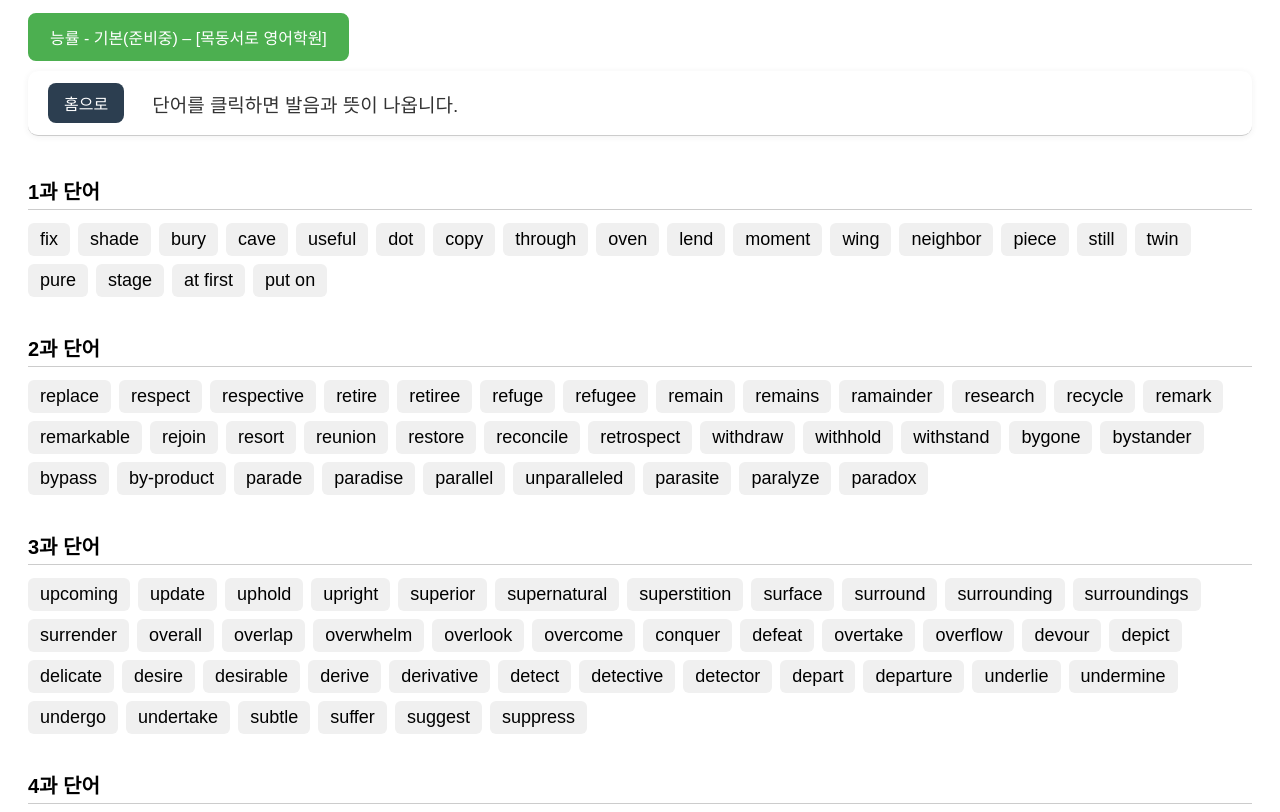
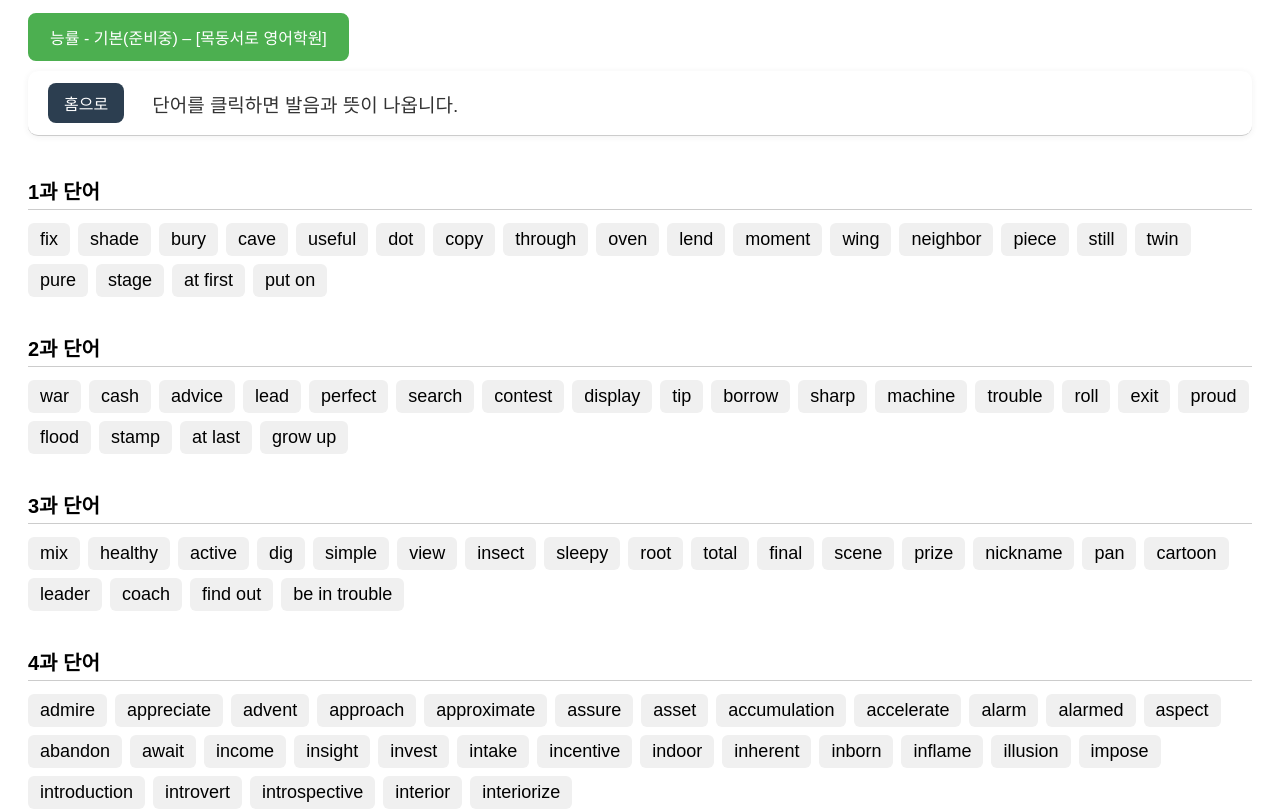
Before and after one commit to nmyway77/wordbasic-e, a plain HTML site: page index.html in a window 1280 px wide. Shown: the top 812 px of the page. Drawn offline with Linux system fonts and the light colour scheme.

Commit message:
Update index.html

```diff
--- a/index.html
+++ b/index.html
@@ -111,82 +111,47 @@
 { word: 'at first', meaning: '처음에는' },
 { word: 'put on', meaning: '-을 입다   신다   쓰다' },
       { heading: '2과 단어' },
-{ word: 'replace', meaning: '교체하다, 대신하다, 대체하다' },
-{ word: 'respect', meaning: '존경하다, 존중하다/ 존경, 경의' },
-{ word: 'respective', meaning: '각자의' },
-{ word: 'retire', meaning: '은퇴하다, 후퇴하다' },
-{ word: 'retiree', meaning: '은퇴자, 퇴직자' },
-{ word: 'refuge', meaning: '도피처, 피난처' },
-{ word: 'refugee', meaning: '난민, 망명자' },
-{ word: 'remain', meaning: '남아있다, 계속 –이다.' },
-{ word: 'remains', meaning: '나머지, 유적' },
-{ word: 'ramainder', meaning: '나머지' },
-{ word: 'research', meaning: '연구, 조사/ 연구하다, 조사하다' },
-{ word: 'recycle', meaning: '재활용하다, 재생하다' },
-{ word: 'remark', meaning: '논평, 말/ 논평하다, 발언하다, 주목하다' },
-{ word: 'remarkable', meaning: '놀랄 만한, 주목할 만한.' },
-{ word: 'rejoin', meaning: '다시 합류하다, 재가입하다' },
-{ word: 'resort', meaning: '수단, 휴양지/ 의지하다, 자주 가다' },
-{ word: 'reunion', meaning: '재결합, 재회, 모임' },
-{ word: 'restore', meaning: '복원하다, 복구하다, 회복시키다' },
-{ word: 'reconcile', meaning: '화해시키다, 조화시키다' },
-{ word: 'retrospect', meaning: '돌이켜보다, 추억하다/ 추억, 회상' },
-{ word: 'withdraw', meaning: '물러나게 하다, 취소하다, 철수하다' },
-{ word: 'withhold', meaning: '억제하다, 주지 않다.' },
-{ word: 'withstand', meaning: '견뎌내다, 버티다' },
-{ word: 'bygone', meaning: '지나간, 과거의' },
-{ word: 'bystander', meaning: '구경꾼, 방관자' },
-{ word: 'bypass', meaning: '우회도로, 우회하다' },
-{ word: 'by-product', meaning: '부산물, 부작용' },
-{ word: 'parade', meaning: '행진, 퍼레이드/ 행진하다' },
-{ word: 'paradise', meaning: '낙원, 천국, 파라다이스' },
-{ word: 'parallel', meaning: '나란한, 평행한, 비슷한' },
-{ word: 'unparalleled', meaning: '비할 데 없는' },
-{ word: 'parasite', meaning: '기생충, 기생동물/식물' },
-{ word: 'paralyze', meaning: '마비시키다, 쓸모없게 만들다' },
-{ word: 'paradox', meaning: '역설, 모순' },
+{ word: 'war', meaning: '전쟁' },
+{ word: 'cash', meaning: '현금   현찰' },
+{ word: 'advice', meaning: '충고   조언' },
+{ word: 'lead', meaning: '안내하다   지도하다   이끌다' },
+{ word: 'perfect', meaning: '완벽한    꼭 알맞은' },
+{ word: 'search', meaning: '찾다 수색하다    찾기  수색' },
+{ word: 'contest', meaning: '대회  콘테스트' },
+{ word: 'display', meaning: '전시하다  진열하다' },
+{ word: 'tip', meaning: '뾰족한 끝   팁  봉사료   조언' },
+{ word: 'borrow', meaning: '빌리다' },
+{ word: 'sharp', meaning: '날카로운  뾰족한' },
+{ word: 'machine', meaning: '기계' },
+{ word: 'trouble', meaning: '어려움    문제' },
+{ word: 'roll', meaning: '구르다    굴리다      통  두르마리' },
+{ word: 'exit', meaning: '출구     나가다   퇴장하다' },
+{ word: 'proud', meaning: '자랑스러워하는  자랑스러운   거만한' },
+{ word: 'flood', meaning: '홍수' },
+{ word: 'stamp', meaning: '우표    도장' },
+{ word: 'at last', meaning: '마침내' },
+{ word: 'grow up', meaning: '자라다   성장하다' },
       { heading: '3과 단어' },
-{ word: 'upcoming', meaning: '다가오는, 곧 있을' },
-{ word: 'update', meaning: '갱신하다, 업데이트하다/ 갱신, 업데이트' },
-{ word: 'uphold', meaning: '지지하다, 유지시키다' },
-{ word: 'upright', meaning: '똑바른, 수직의/ 똑바로, 꼿꼿이' },
-{ word: 'superior', meaning: '우월한, 우수한/ 선배, 상급자' },
-{ word: 'supernatural', meaning: '초자연적인, 불가사의한' },
-{ word: 'superstition', meaning: '미신' },
-{ word: 'surface', meaning: '표면, 수면/ 표면의, 외관의/ 수면으로 올라오다' },
-{ word: 'surround', meaning: '에워싸다, 둘러싸다' },
-{ word: 'surrounding', meaning: '인근의, 주위의' },
-{ word: 'surroundings', meaning: '환경' },
-{ word: 'surrender', meaning: '넘겨주다, 항복하다/ 항복, 굴복' },
-{ word: 'overall', meaning: '전반적인/ 전반적으로/ 작업복' },
-{ word: 'overlap', meaning: '겹치다, 포개다/ 겹침, 중복' },
-{ word: 'overwhelm', meaning: '압도하다, 제압하다, 사로잡히다' },
-{ word: 'overlook', meaning: '못 보고 넘어가다, 간과하다' },
-{ word: 'overcome', meaning: '극복하다, 이기다' },
-{ word: 'conquer', meaning: '정복하다, 이기다' },
-{ word: 'defeat', meaning: '패배시키다, 이기다' },
-{ word: 'overtake', meaning: '따로잡다, 앞지르다' },
-{ word: 'overflow', meaning: '넘치다, 물에 잠기게 하다/ 넘쳐흐른 물, 범람' },
-{ word: 'devour', meaning: '게걸스럽게 먹다, 집어삼키다' },
-{ word: 'depict', meaning: '그리다, 묘사하다' },
-{ word: 'delicate', meaning: '섬세한, 세련된, 연약한' },
-{ word: 'desire', meaning: '바람, 욕구/ 바라다, 원하다' },
-{ word: 'desirable', meaning: '바람직한' },
-{ word: 'derive', meaning: '비롯되다, 유래하다' },
-{ word: 'derivative', meaning: '(~에서) 끌어낸, 모방적인/ 파생어, 파생물' },
-{ word: 'detect', meaning: '발견하다, 감지하다' },
-{ word: 'detective', meaning: '탐정, 탐정의' },
-{ word: 'detector', meaning: '발견자, 탐지장치' },
-{ word: 'depart', meaning: '출발하다, 떠나다' },
-{ word: 'departure', meaning: '떠남, 출발' },
-{ word: 'underlie', meaning: '-의 기초가 되다, -의 밑바닥에 잠재하다' },
-{ word: 'undermine', meaning: '약화시키다, -의 밑을 파다' },
-{ word: 'undergo', meaning: '겪다, 경험하다' },
-{ word: 'undertake', meaning: '책임을 맡다, 착수하다' },
-{ word: 'subtle', meaning: '미묘한, 감지하기 힘든, 희미한' },
-{ word: 'suffer', meaning: '고통받다, ~에 시달리다' },
-{ word: 'suggest', meaning: '제안하다, 암시하다' },
-{ word: 'suppress', meaning: '억제하다, 진압하다, 억압하다.' },
+{ word: 'mix', meaning: '섞이다   섞다' },
+{ word: 'healthy', meaning: '건강한   건강에 좋은' },
+{ word: 'active', meaning: '활동적인   적극적인' },
+{ word: 'dig', meaning: '구멍등을 파다' },
+{ word: 'simple', meaning: '간단한   단순한   소박한   수수한' },
+{ word: 'view', meaning: '경치  전망   견해   의견' },
+{ word: 'insect', meaning: '곤충' },
+{ word: 'sleepy', meaning: '졸리는' },
+{ word: 'root', meaning: '식물의 뿌리    근원   원인' },
+{ word: 'total', meaning: '총   전체의     완전한   전적인   합계   총액' },
+{ word: 'final', meaning: '마지막의   최후의   결승(전)' },
+{ word: 'scene', meaning: '연극 영화 등의  장면   경치  풍경' },
+{ word: 'prize', meaning: '상   상품' },
+{ word: 'nickname', meaning: '별명' },
+{ word: 'pan', meaning: '팬   프라이팬' },
+{ word: 'cartoon', meaning: '만화(영화)' },
+{ word: 'leader', meaning: '지도자   리더' },
+{ word: 'coach', meaning: '스포츠팀의 코치   감독' },
+{ word: 'find out', meaning: '-을 알아내다' },
+{ word: 'be in trouble', meaning: '어려움(곤경)에 처하다' },
       { heading: '4과 단어' },
 { word: 'admire', meaning: '감탄하다, 존경하다' },
 { word: 'appreciate', meaning: '높이 평가하다, 감사하다' },
```
